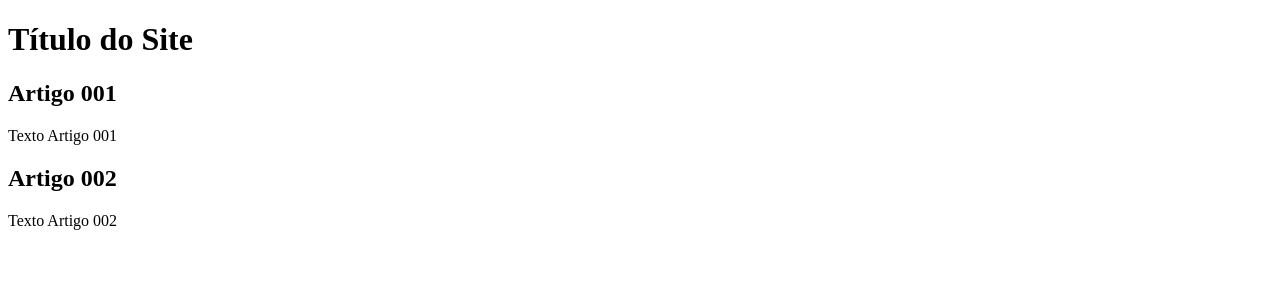
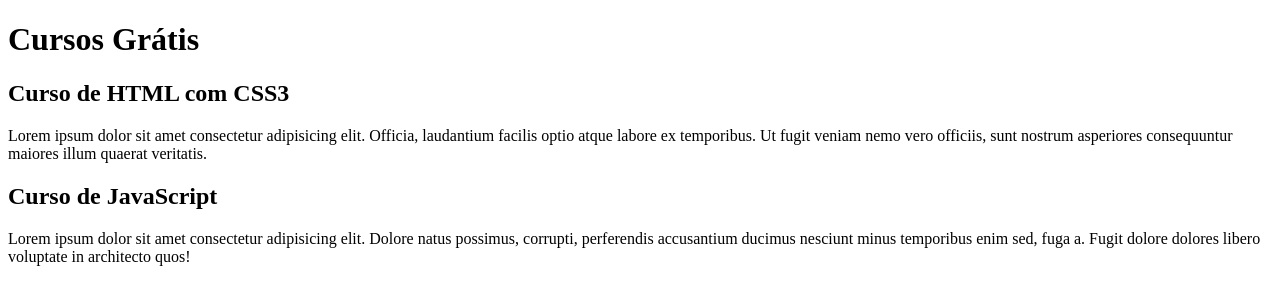
Before and after one commit to Rui576-R/projeto-site, a plain HTML site: page index.html in a window 1280 px wide. Drawn offline with Linux system fonts and the light colour scheme.

Commit message:
comecei a escrever o conteúdo

```diff
--- a/index.html
+++ b/index.html
@@ -8,15 +8,15 @@
 <body>
     <main>
         <header>
-            <h1>Título do Site</h1>
+            <h1>Cursos Grátis</h1>
         </header>
         <article>
-            <h2>Artigo 001</h2>
-            <p>Texto Artigo 001</p>
+            <h2>Curso de HTML com CSS3</h2>
+            <p>Lorem ipsum dolor sit amet consectetur adipisicing elit. Officia, laudantium facilis optio atque labore ex temporibus. Ut fugit veniam nemo vero officiis, sunt nostrum asperiores consequuntur maiores illum quaerat veritatis.</p>
         </article>
         <article>
-            <h2>Artigo 002</h2>
-            <p>Texto Artigo 002</p>
+            <h2>Curso de JavaScript</h2>
+            <p>Lorem ipsum dolor sit amet consectetur adipisicing elit. Dolore natus possimus, corrupti, perferendis accusantium ducimus nesciunt minus temporibus enim sed, fuga a. Fugit dolore dolores libero voluptate in architecto quos!</p>
         </article>
     </main>
 </body>
```
